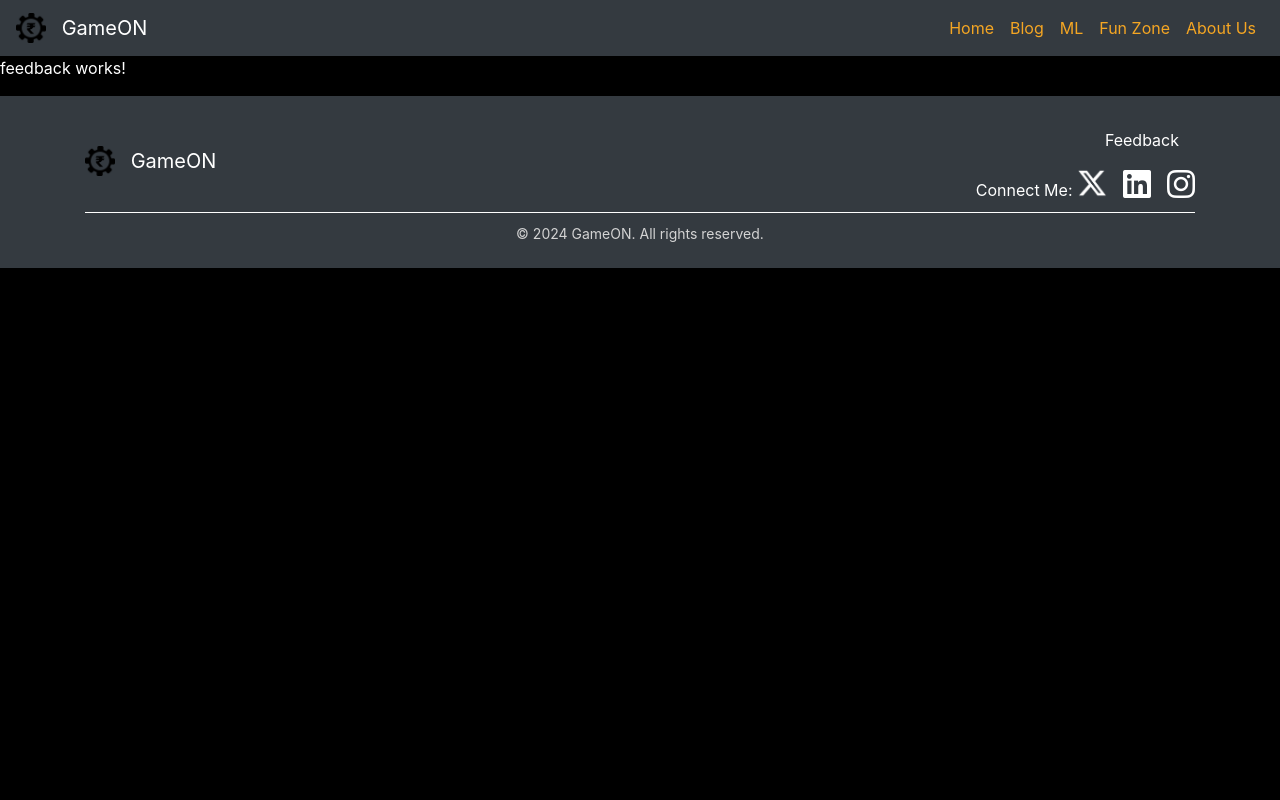
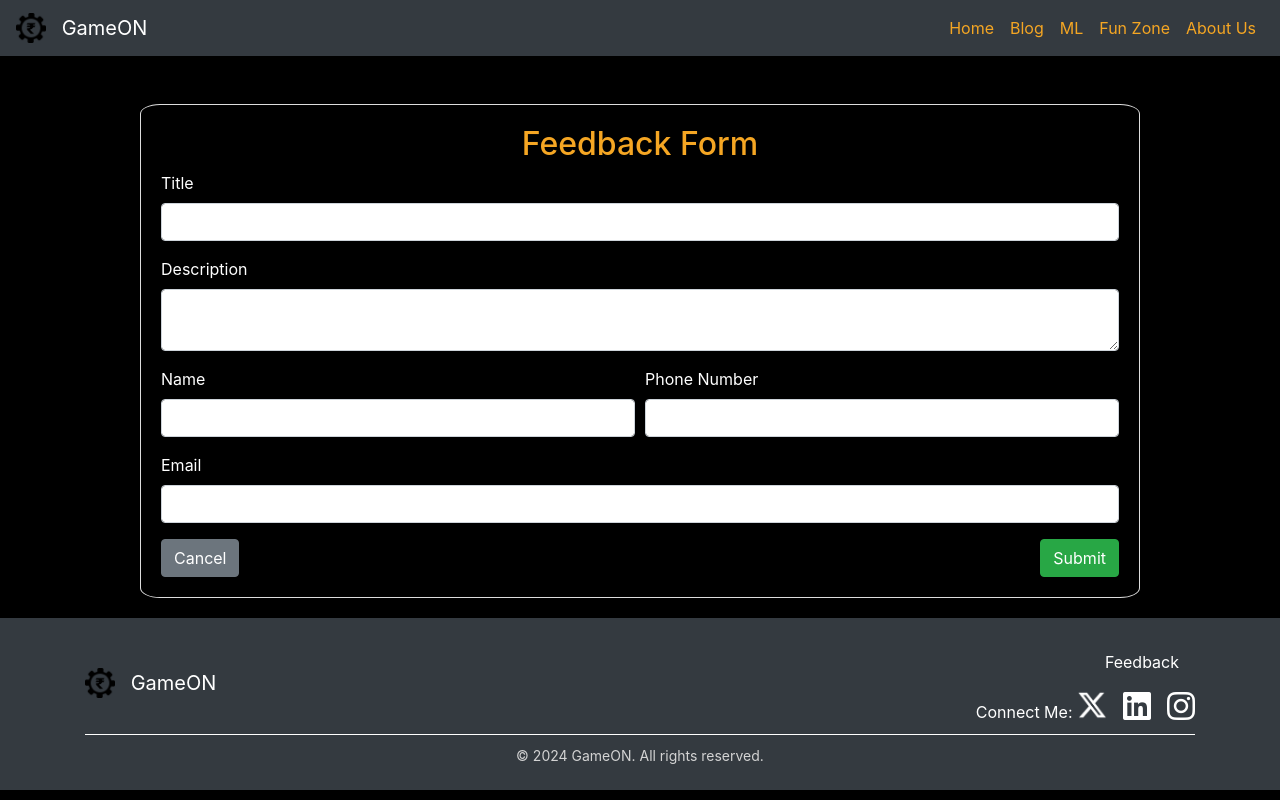
Before and after one commit to kontactguddu/game-on-frontend, an Angular app: page /feedback in a window 1280 px wide. Built offline with nearby package versions, Linux system fonts and the light colour scheme.

Commit message:
feedback form created

```diff
--- a/src/app/component/pages/feedback/feedback.component.css
+++ b/src/app/component/pages/feedback/feedback.component.css
@@ -0,0 +1,11 @@
+.feedback-container {
+    max-width: 1000px;
+    margin: 20px auto;
+    border: 1px solid #ddd;
+    padding: 20px;
+    border-radius: 2%;
+  }
+
+  .heading {
+    color : #F5A623;
+  }
--- a/src/app/component/pages/feedback/feedback.component.html
+++ b/src/app/component/pages/feedback/feedback.component.html
@@ -1 +1,46 @@
-<p>feedback works!</p>
+<div class="container mt-5 feedback-container">
+    <h2 class="text-center heading">Feedback Form</h2>
+    <form [formGroup]="feedbackForm" (ngSubmit)="onSubmit()" class="mx-auto">
+      <div class="form-group">
+        <label for="title">Title</label>
+        <input type="text" id="title" class="form-control" formControlName="title">
+        <div *ngIf="feedbackForm.get('title').invalid && feedbackForm.get('title').touched" class="alert alert-danger">
+          Title is required.
+        </div>
+      </div>
+      <div class="form-group">
+        <label for="description">Description</label>
+        <textarea id="description" class="form-control" formControlName="description"></textarea>
+        <div *ngIf="feedbackForm.get('description').invalid && feedbackForm.get('description').touched" class="alert alert-danger">
+          Description is required.
+        </div>
+      </div>
+      <div class="form-row">
+        <div class="form-group col-md-6">
+          <label for="name">Name</label>
+          <input type="text" id="name" class="form-control" formControlName="name">
+          <div *ngIf="feedbackForm.get('name').invalid && feedbackForm.get('name').touched" class="alert alert-danger">
+            Name is required.
+          </div>
+        </div>
+        <div class="form-group col-md-6">
+          <label for="phone">Phone Number</label>
+          <input type="text" id="phone" class="form-control" formControlName="phone">
+          <div *ngIf="feedbackForm.get('phone').invalid && feedbackForm.get('phone').touched" class="alert alert-danger">
+            Phone number is required and should be 10 digits.
+          </div>
+        </div>
+      </div>
+      <div class="form-group">
+        <label for="email">Email</label>
+        <input type="email" id="email" class="form-control" formControlName="email">
+        <div *ngIf="feedbackForm.get('email').invalid && feedbackForm.get('email').touched" class="alert alert-danger">
+          Valid email is required.
+        </div>
+      </div>
+      <div class="d-flex justify-content-between">
+        <button type="button" class="btn btn-secondary" (click)="onCancel()">Cancel</button>
+        <button type="submit" class="btn btn-success">Submit</button>
+      </div>
+    </form>
+  </div>
--- a/src/app/component/pages/feedback/feedback.component.ts
+++ b/src/app/component/pages/feedback/feedback.component.ts
@@ -1,12 +1,42 @@
-import { Component } from '@angular/core';
+import { Component,OnInit } from '@angular/core';
+import { ReactiveFormsModule } from '@angular/forms';
+import { FormBuilder, FormGroup, Validators } from '@angular/forms';
+import { CommonModule } from '@angular/common';
 
 @Component({
   selector: 'app-feedback',
   standalone: true,
-  imports: [],
+  imports: [ReactiveFormsModule, CommonModule],
   templateUrl: './feedback.component.html',
   styleUrl: './feedback.component.css'
 })
-export class FeedbackComponent {
+export class FeedbackComponent implements OnInit{
+
+  feedbackForm: any;
+
+  constructor(private fb: FormBuilder) {}
+
+  ngOnInit(): void {
+    this.feedbackForm = this.fb.group({
+      title: ['', Validators.required],
+      description: ['', Validators.required],
+      name: ['', Validators.required],
+      phone: ['', [Validators.required, Validators.pattern('^[0-9]{10}$')]],
+      email: ['', [Validators.required, Validators.email]]
+    });
+  }
+
+  onSubmit(): void {
+    if (this.feedbackForm.valid) {
+      console.log('Form Submitted', this.feedbackForm.value);
+      // Perform your logic here
+    } else {
+      console.log('Form is invalid');
+    }
+  }
+
+  onCancel(): void {
+    this.feedbackForm.reset();
+  }
 
 }
```
Also changed, not shown: src/app/app.module.ts (+3 -4 lines).
